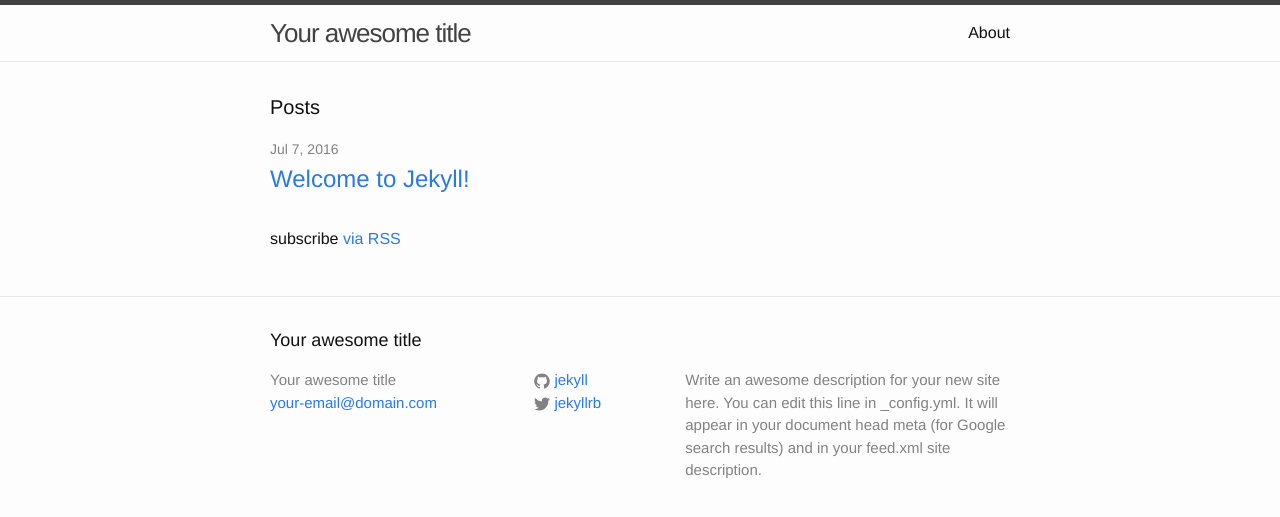
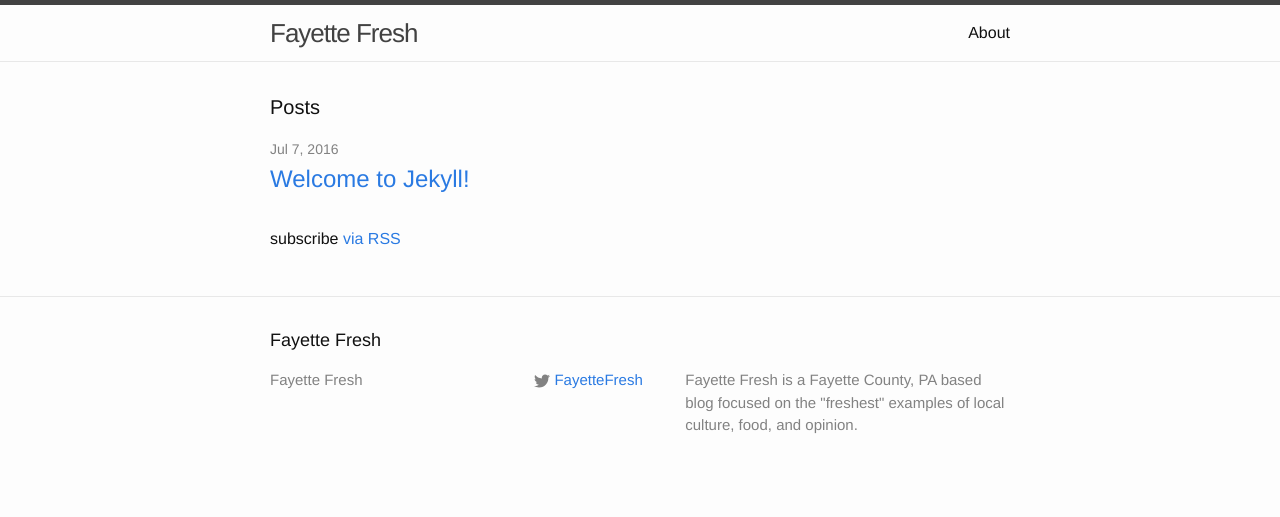
Before and after one commit to BillTalkington/fayette_fresh, a Jekyll site: the page built from index.html, in a window 1280 px wide. Shown: the top 517 px of the page. Built offline with Jekyll 4.4.1, drawn with Linux system fonts in a browser that asks for light colours.

Commit message:
Update _config.yml

```diff
--- a/_config.yml
+++ b/_config.yml
@@ -6,16 +6,16 @@
 # 'jekyll serve'. If you change this file, please restart the server process.
 
 # Site settings
-title: Your awesome title
-email: your-email@domain.com
+title: Fayette Fresh
+#email: your-email@domain.com
 description: > # this means to ignore newlines until "baseurl:"
-  Write an awesome description for your new site here. You can edit this
-  line in _config.yml. It will appear in your document head meta (for
-  Google search results) and in your feed.xml site description.
+  Fayette Fresh is a Fayette County, PA based blog focused on the "freshest" examples
+  of local culture, food, and opinion.
 baseurl: "" # the subpath of your site, e.g. /blog
-url: "http://yourdomain.com" # the base hostname & protocol for your site
-twitter_username: jekyllrb
-github_username:  jekyll
+url: "http://billtalkington.github.io" # the base hostname & protocol for your site
+facebook_username: FayetteFresh
+twitter_username: FayetteFresh
+#github_username:
 
 # Build settings
 markdown: kramdown
```
